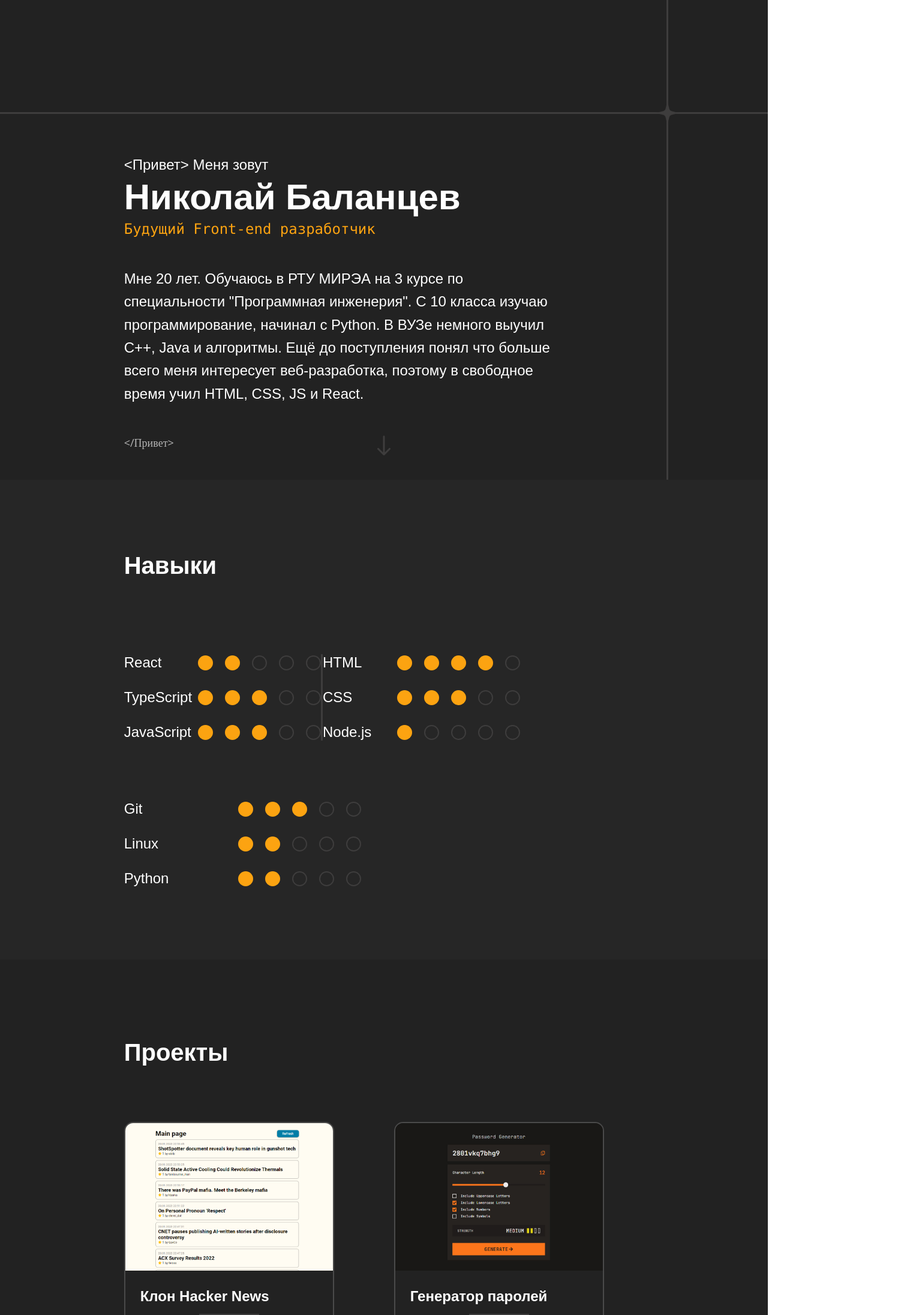
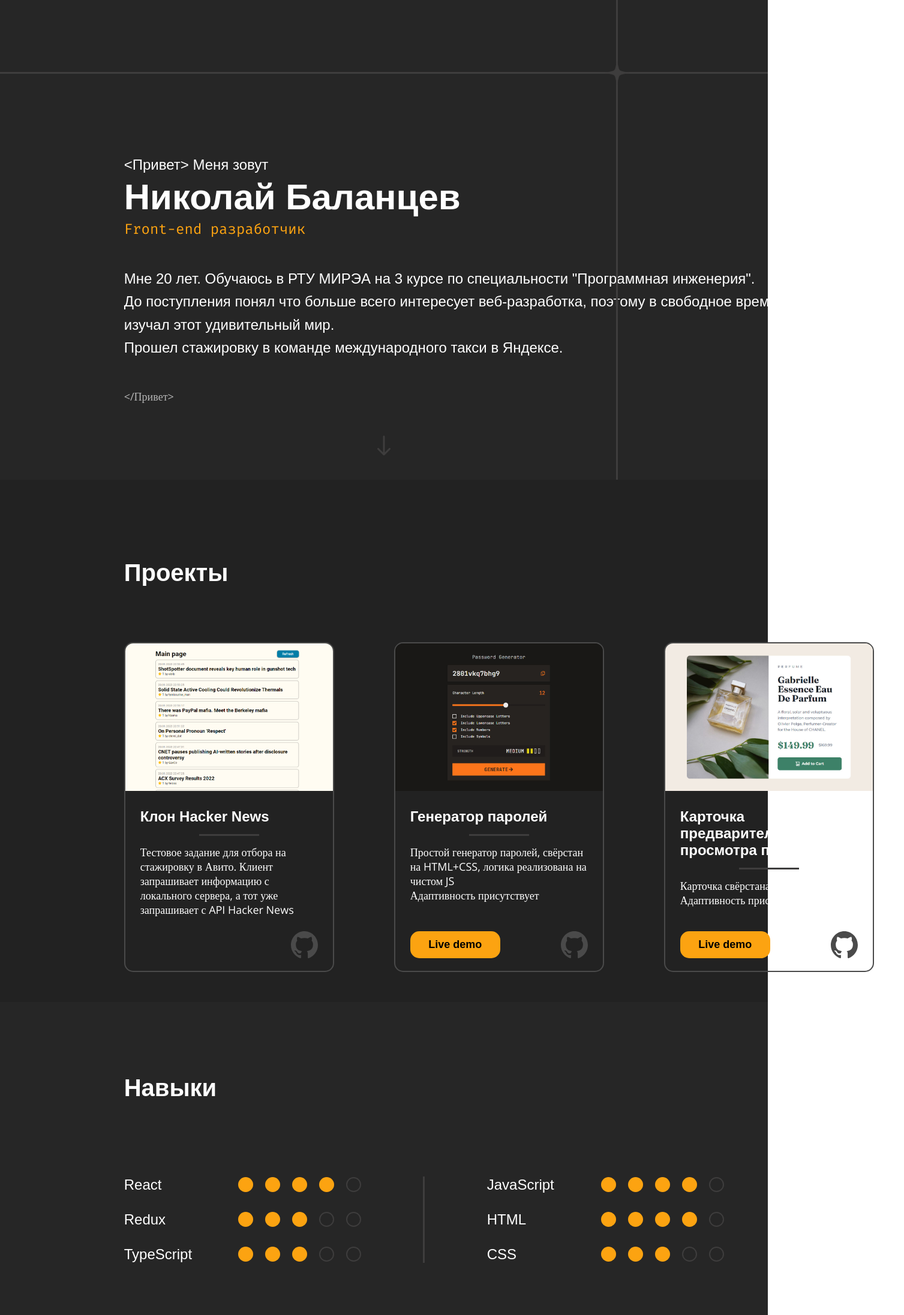
Before and after one commit to NikolaB131-org/Portfolio, a React (Vite) app: page / in a window 1280 px wide. Shown: the top 2193 px of the page at 60% size, 1507 px wide, since content can reach past the window. Built offline with nearby package versions, Linux system fonts and the light colour scheme.

Commit message:
Refactoring

```diff
--- a/index.html
+++ b/index.html
@@ -7,6 +7,7 @@
     <link rel="preconnect" href="https://fonts.googleapis.com">
     <link rel="preconnect" href="https://fonts.gstatic.com" crossorigin>
     <link href="https://fonts.googleapis.com/css2?family=Open+Sans&display=swap" rel="stylesheet">
+    <link href="https://fonts.googleapis.com/css2?family=Fira+Mono&display=swap" rel="stylesheet">
     <title>Portfolio</title>
   </head>
   <body>
--- a/package.json
+++ b/package.json
@@ -5,7 +5,7 @@
   "type": "module",
   "homepage": "https://nikolab131.github.io/Portfolio/",
   "scripts": {
-    "dev": "vite",
+    "start": "vite",
     "build": "tsc && vite build",
     "preview": "vite preview",
     "predeploy": "npm run build",
--- a/src/App.module.css
+++ b/src/App.module.css
@@ -1,7 +1,7 @@
 /* Decorative */
 .line1 {
   position: absolute;
-  top: 23.33vh;
+  top: 120px;
   width: 100%;
   height: 3px;
   background-color: #3E3D3D;
@@ -10,7 +10,7 @@
 .line2 {
   position: fixed;
   top: 0;
-  right: 13vw;
+  right: 250px;
   width: 3px;
   height: 100vh;
   background-color: #3E3D3D;
@@ -18,8 +18,8 @@
 
 .star {
   position: absolute;
-  top: 23.33vh;
-  right: 13vw;
+  top: 120px;
+  right: 250px;
   transform: translate(47%, -47%);
   width: 47px;
   height: 47px;
@@ -45,11 +45,11 @@
 .intro-section {
   display: flow-root; /* Disables margin collapse */
   height: 100vh;
-  background-color: #222222;
+  background-color: #262626;
 }
 
 .intro {
-  width: 56.25vw;
+  width: 1100px;
   margin: 32.59vh 0 0 16.15vw;
 }
 
@@ -64,7 +64,7 @@
 }
 
 .intro__specialization {
-  font-family: 'Consolas';
+  font-family: 'Fira Mono', monospace;
   font-size: 1.5rem;
   font-weight: 400;
   color: #FCA311;
@@ -83,6 +83,30 @@
   color: #B6B6B6;
 }
 
+/* Projects section */
+.projects-section {
+  display: flow-root; /* Disables margin collapse */
+  min-height: 100vh;
+  background-color: #222222;
+}
+
+.projects {
+  margin: 16.66vh 0 50px 16.15vw;
+}
+
+.projects__header {
+  font-size: 2.5rem;
+  margin-bottom: 11.57vh;
+}
+
+.projects__container {
+  width: 1300px;
+  display: flex;
+  flex-wrap: wrap;
+  gap: 100px;
+}
+
+
 /* Skills section */
 .skills-section {
   display: flex;
@@ -91,7 +115,7 @@
 }
 
 .skills {
-  width: 51.56vw;
+  width: 1000px;
   margin: auto 0 auto 16.15vw;
 }
 
@@ -111,26 +135,3 @@
   height: auto;
   background-color: #3E3D3D;
 }
-
-/* Projects section */
-.projects-section {
-  display: flow-root; /* Disables margin collapse */
-  min-height: 100vh;
-  background-color: #222222;
-}
-
-.projects {
-  margin: 16.66vh 0 50px 16.15vw;
-}
-
-.projects__header {
-  font-size: 2.5rem;
-  margin-bottom: 11.57vh;
-}
-
-.projects__container {
-  width: 67vw;
-  display: flex;
-  flex-wrap: wrap;
-  gap: 100px;
-}
--- a/src/App.tsx
+++ b/src/App.tsx
@@ -1,7 +1,7 @@
 import { useEffect } from 'react';
 import SkillsCard from './components/SkillsCard';
 import ProjectCard from './components/ProjectCard';
-import s from './App.module.css';
+import styles from './App.module.css';
 import starImg from './assets/star.png';
 import arrowImg from './assets/arrow.svg';
 import Avito_internship_project_screenshot from './assets/projects_screenshots/Avito-internship-project_1280x720.png';
@@ -9,7 +9,7 @@ import Password_generator_app_screenshot from './assets/projects_screenshots/Pas
 import Product_preview_card_component_screenshot from './assets/projects_screenshots/Product-preview-card-component_1280x720.jpg';
 
 function App() {
-  function scrollAnimation() {
+  function onArrowClick() { // scroll animation
     if (window.scrollY < window.innerHeight) {
       scrollTo({top: window.innerHeight, behavior: 'smooth'});
     } else {
@@ -18,50 +18,38 @@ function App() {
   }
 
   useEffect(() => {
-    const arrow = document.getElementsByClassName(s.arrow)[0] as HTMLImageElement;
+    const arrow = document.getElementsByClassName(styles.arrow)[0] as HTMLImageElement;
     window.onscroll = function() {
       if (window.scrollY % window.innerHeight > 150 ||
           window.scrollY >= window.innerHeight * 2) {
-        arrow.classList.add(s.hidden);
+        arrow.classList.add(styles.hidden);
       } else {
-        arrow.classList.remove(s.hidden);
+        arrow.classList.remove(styles.hidden);
       }
     }
   }, [])
 
   return (
     <>
-      <div className={s.line1}></div>
-      <div className={s.line2}></div>
-      <img className={s.star} src={starImg} alt="star" />
-      <img className={s.arrow} src={arrowImg} alt="Прокурутка вниз" role="button" onClick={scrollAnimation} />
+      <div className={styles.line1}></div>
+      <div className={styles.line2}></div>
+      <img className={styles.star} src={starImg} alt="star" />
+      <img className={styles.arrow} src={arrowImg} alt="Прокурутка вниз" role="button" onClick={onArrowClick} />
 
-      <section className={s['intro-section']}>
-        <div className={s.intro}>
-          <div className={s['intro__greeting-start']}>&lt;Привет&gt; Меня зовут</div>
-          <h1 className={s.intro__name}>Николай Баланцев</h1>
-          <h3 className={s.intro__specialization}>Будущий Front-end разработчик</h3>
-          <p className={s.intro__description}>Мне 20 лет. Обучаюсь в РТУ МИРЭА на 3 курсе по специальности "Программная инженерия". С 10 класса изучаю программирование, начинал с Python. В ВУЗе немного выучил C++, Java и алгоритмы. Ещё до поступления понял что больше всего меня интересует веб-разработка, поэтому в свободное время учил HTML, CSS, JS и React.</p>
-          <div className={s['intro__greeting-end']}>&lt;/Привет&gt;</div>
+      <section className={styles['intro-section']}>
+        <div className={styles.intro}>
+          <div className={styles['intro__greeting-start']}>&lt;Привет&gt; Меня зовут</div>
+          <h1 className={styles.intro__name}>Николай Баланцев</h1>
+          <h3 className={styles.intro__specialization}>Front-end разработчик</h3>
+          <p className={styles.intro__description}>Мне 20 лет. Обучаюсь в РТУ МИРЭА на 3 курсе по специальности "Программная инженерия".<br />До поступления понял что больше всего интересует веб-разработка, поэтому в свободное время изучал этот удивительный мир.<br />Прошел стажировку в команде международного такси в Яндексе.</p>
+          <div className={styles['intro__greeting-end']}>&lt;/Привет&gt;</div>
         </div>
       </section>
 
-      <section className={s['skills-section']}>
-        <div className={s.skills}>
-          <h2 className={s.skills__header}>Навыки</h2>
-          <div className={s.skills__container}>
-            <SkillsCard data={['React', 2, 'TypeScript', 3, 'JavaScript', 3]} />
-            <div className={s.skills__divider}></div>
-            <SkillsCard data={['HTML', 4, 'CSS', 3, 'Node.js', 1]} />
-          </div>
-          <SkillsCard data={['Git', 3, 'Linux', 2, 'Python', 2]} />
-        </div>
-      </section>
-
-      <section className={s['projects-section']}>
-        <div className={s.projects}>
-          <h2 className={s.projects__header}>Проекты</h2>
-          <div className={s.projects__container}>
+      <section className={styles['projects-section']}>
+        <div className={styles.projects}>
+          <h2 className={styles.projects__header}>Проекты</h2>
+          <div className={styles.projects__container}>
             <ProjectCard
               previewImg={Avito_internship_project_screenshot}
               linkGitHub="https://github.com/NikolaB131/Avito-internship-project"
@@ -87,6 +75,18 @@ function App() {
           </div>
         </div>
       </section>
+
+      <section className={styles['skills-section']}>
+        <div className={styles.skills}>
+          <h2 className={styles.skills__header}>Навыки</h2>
+          <div className={styles.skills__container}>
+            <SkillsCard data={['React', 4, 'Redux', 3, 'TypeScript', 3]} />
+            <div className={styles.skills__divider}></div>
+            <SkillsCard data={['JavaScript', 4, 'HTML', 4, 'CSS', 3]} />
+          </div>
+          <SkillsCard data={['Git', 3, 'Unix', 4, 'Python', 2]} />
+        </div>
+      </section>
     </>
   )
 }
```
Also changed, not shown: 2 other files (tests, documents, lock files or other folders).
